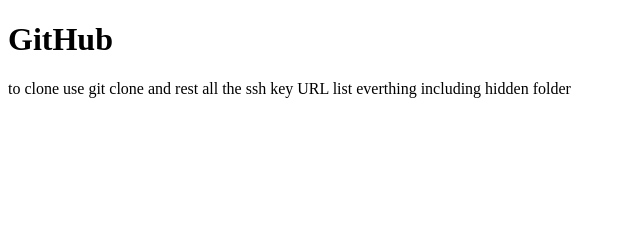
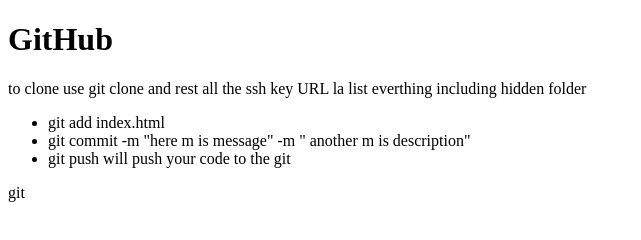
Before and after one commit to Rashmitha0808/toCloneLearn, a plain HTML site: page index.html in a window 1280 px wide. Shown: the whole page, without its empty margins (0-641 px from the left). Drawn offline with Linux system fonts and the light colour scheme.

Commit message:
lets see it cna add anothere index.html or not

```diff
--- a/index.html
+++ b/index.html
@@ -11,8 +11,13 @@
     <p>to clone use
         <span>git clone and rest all the ssh key URL
 
-            list everthing including hidden folder
+            la list everthing including hidden folder
         </span>
+        <ul>
+            <li>git add index.html</li>
+            <li>git commit -m "here m is message" -m " another m is description"</li>
+            <li>git push will push your code to the git</li>
+        </ul>
     </p>
 </body>
-</html>
+</html>git
```
